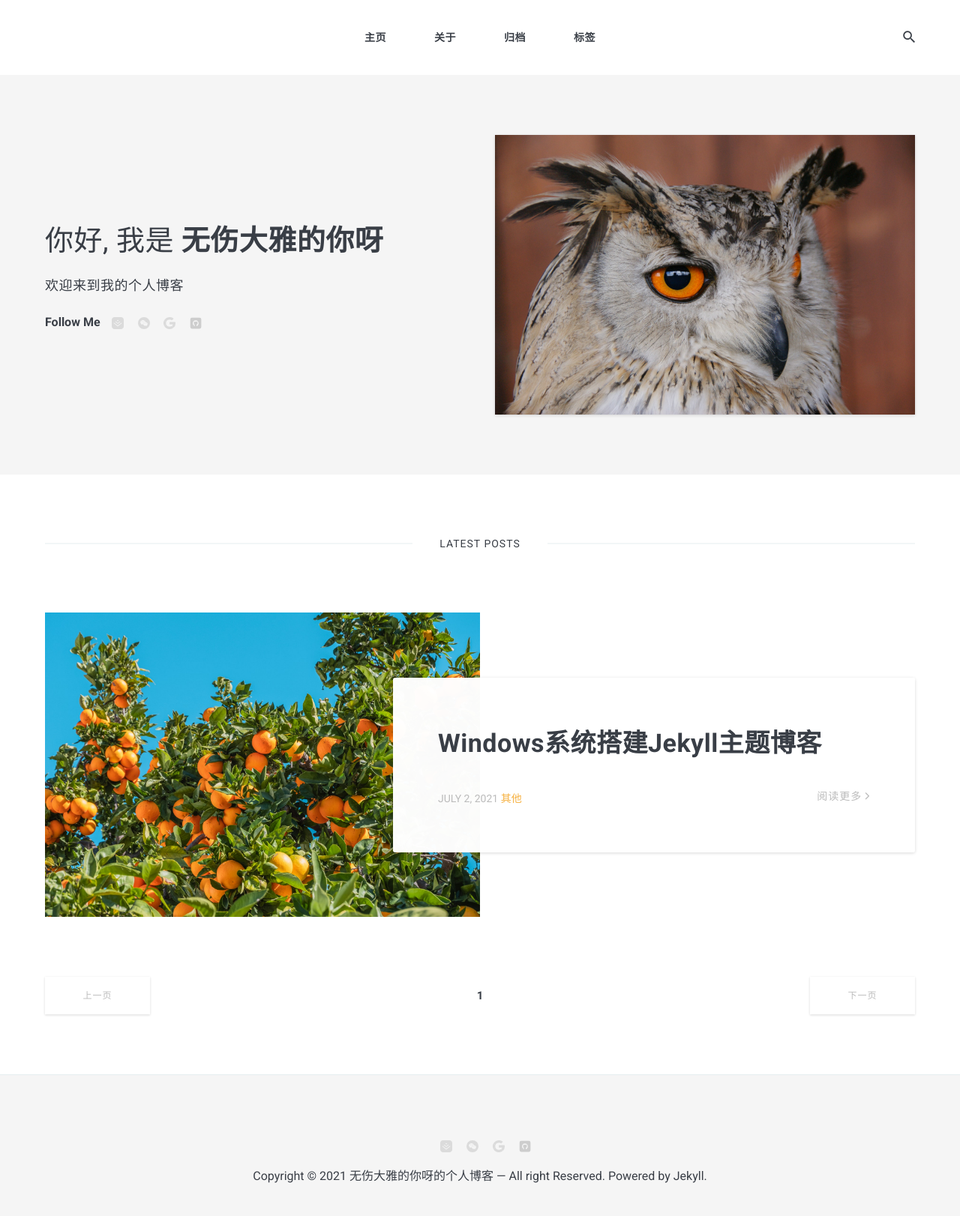
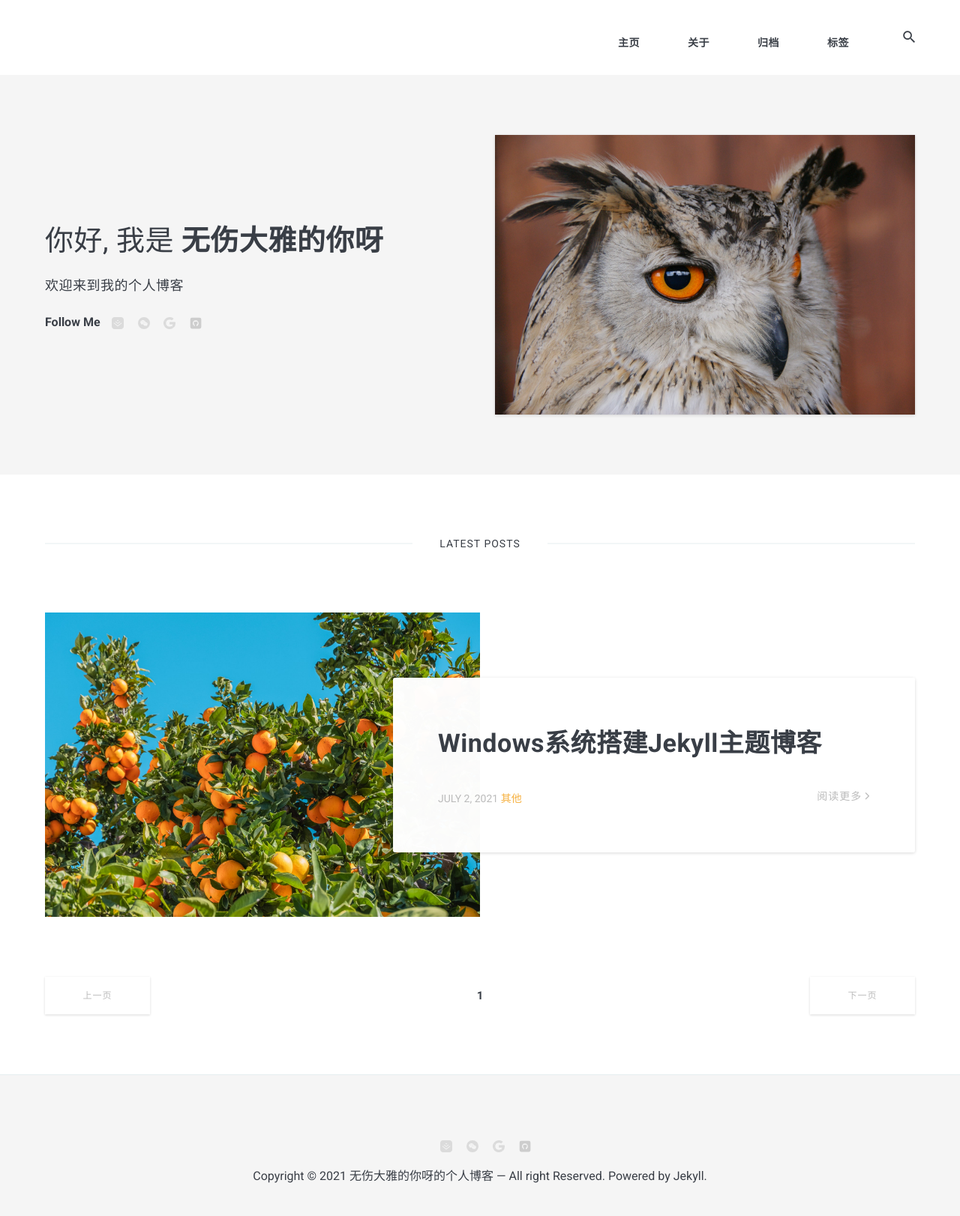
Before and after one commit to wsdydeni/wsdydeni.github.io, a Jekyll site: the page built from index.html, in a window 1280 px wide. Shown: the whole page at 75% size. Built offline with Jekyll 4.4.1, drawn with Linux system fonts in a browser that asks for light colours; nearby versions of some CDN libraries; the list of posts is cut into pages by our own code; comment, search, counter and statistics services are not loaded.

Commit message:
修改头部导航栏位置

```diff
--- a/_sass/3-modules/_header.scss
+++ b/_sass/3-modules/_header.scss
@@ -49,8 +49,8 @@
 .main-nav {
   position: absolute;
   top: 50%;
-  left: 50%;
-  transform: translate(-50%, -50%);
+  right: 5%;
+  transform: translateY(-35%);
 
   .nav-icon__close {
     display: none;
```
Also changed, not shown: 6 other files.
